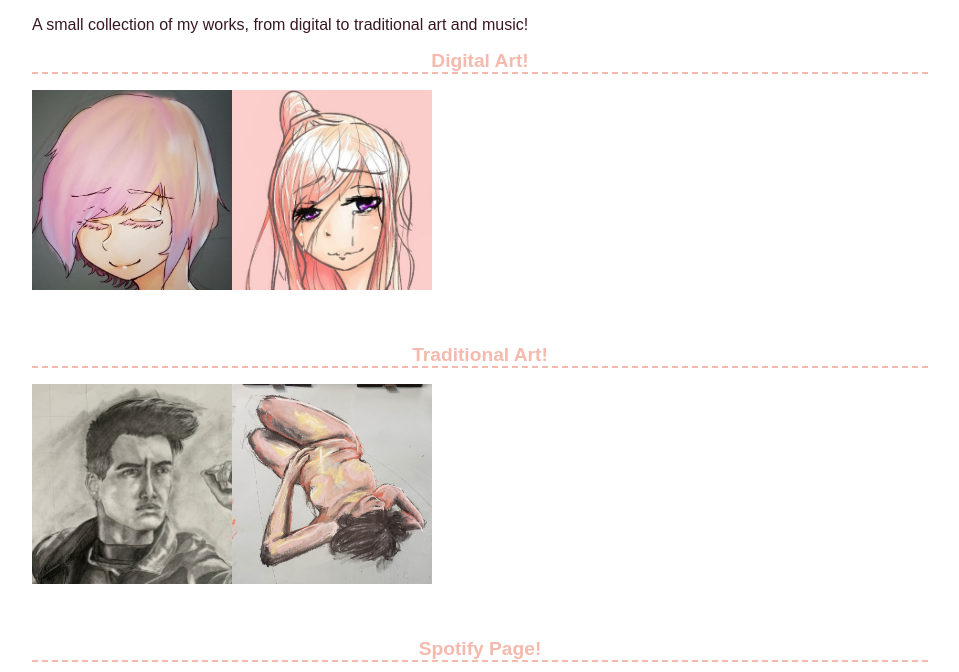
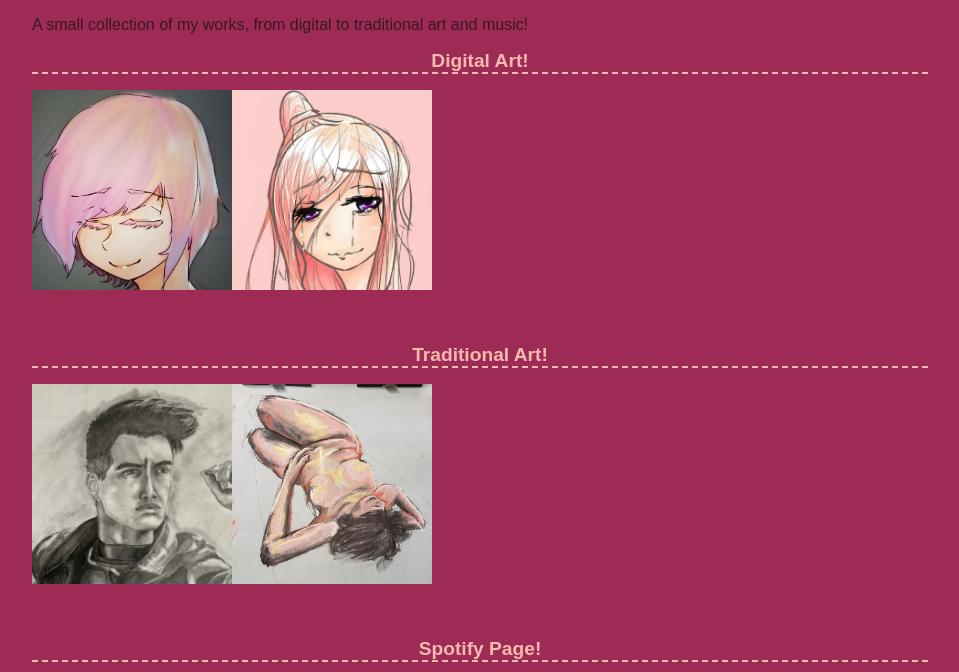
Before and after one commit to ArdenAxel/FID, a plain HTML site: page gallery/index.html in a window 1280 px wide. Shown: the part 111-783 px from the top of the page, without its empty margins (160-1119 px from the left). Drawn offline with Linux system fonts and the light colour scheme.

Commit message:
Update index.html

```diff
--- a/gallery/index.html
+++ b/gallery/index.html
@@ -5,7 +5,7 @@
     <title>My Gallery!</title>
     <style>
       body {
-    	background color: #9e2b56;
+    	background-color: #9e2b56;
     	margin: 0 15%;
     	font-family: sans-serif;
     	color: #381823;
```
